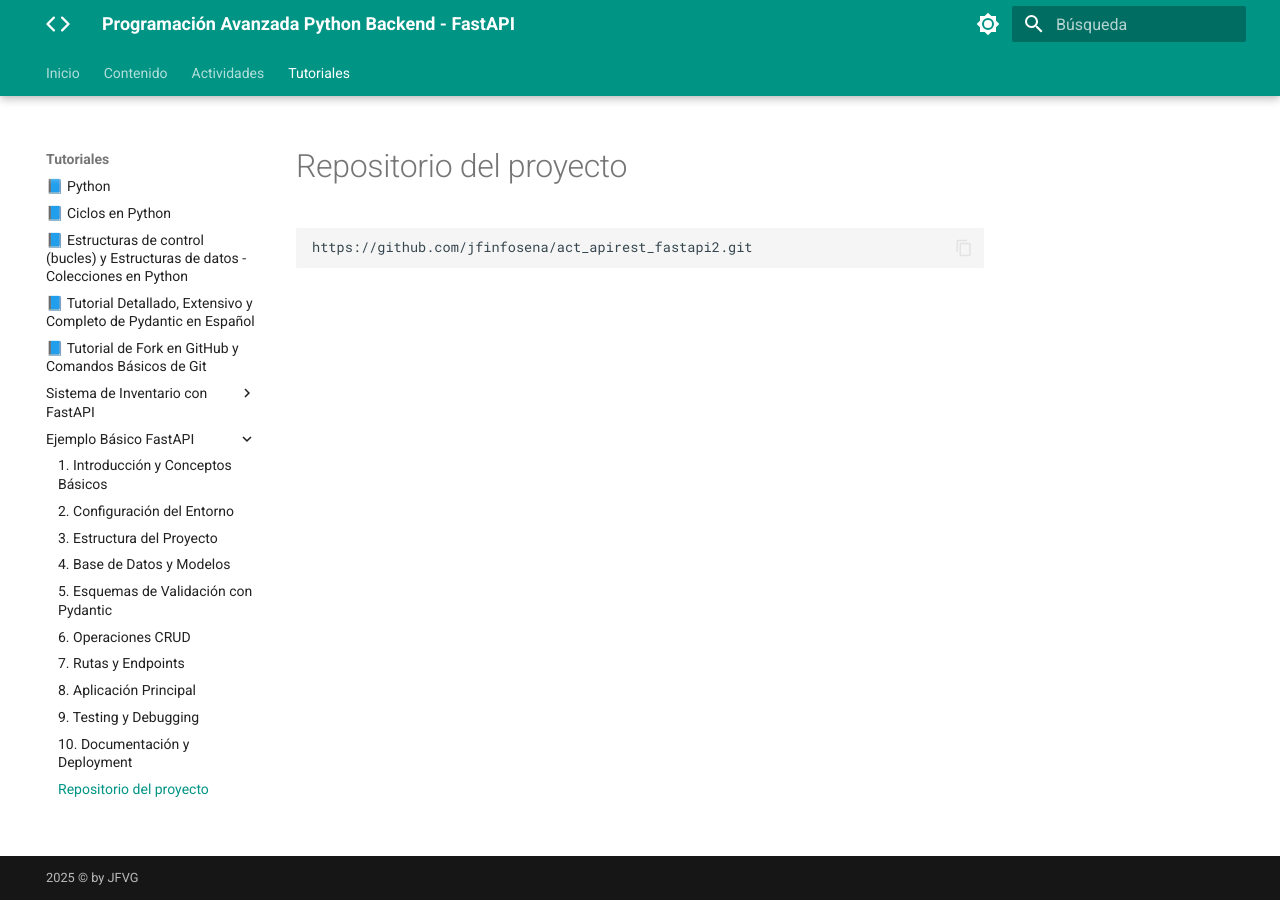
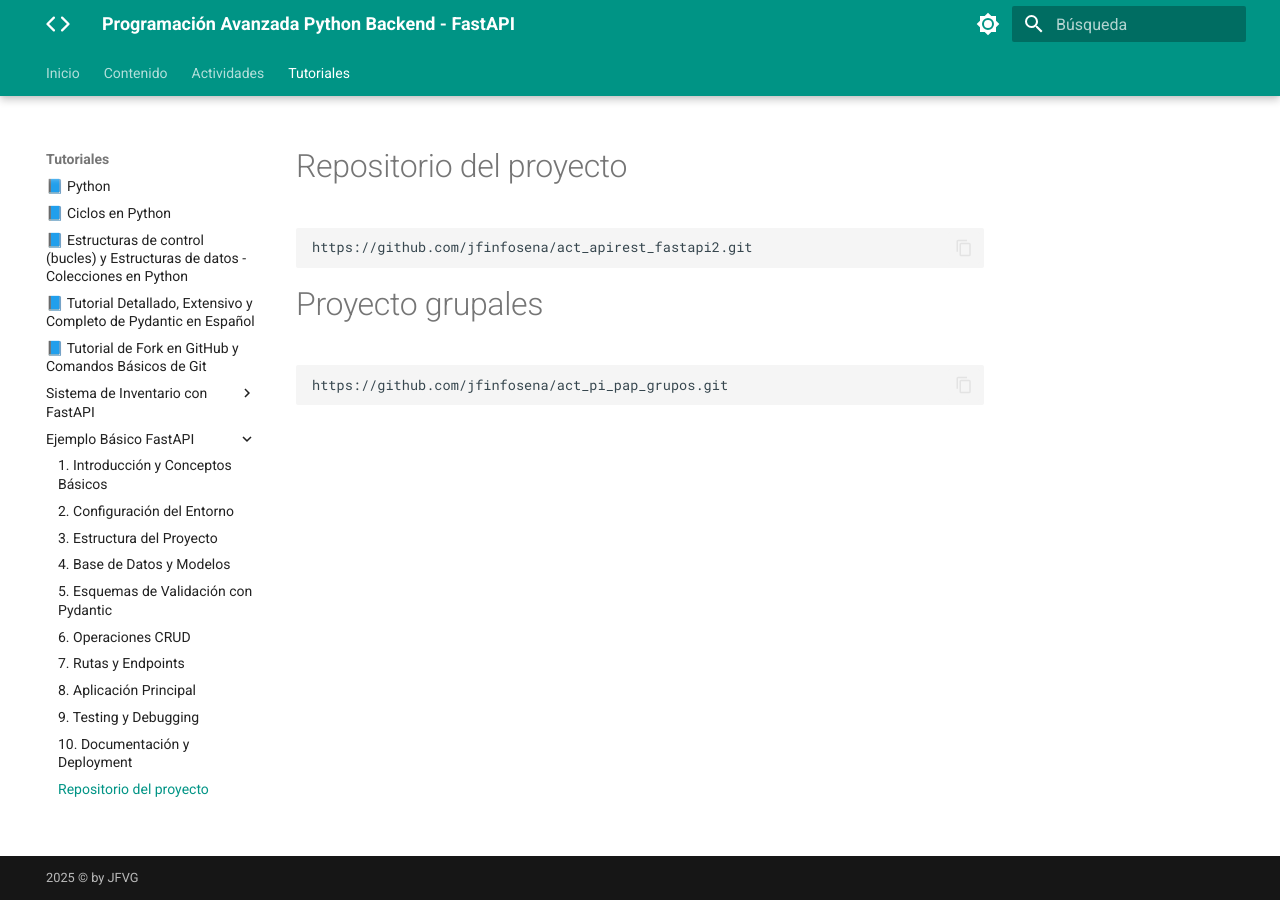
Before and after one commit to jfinfosena/25adso-pap, an MkDocs documentation site: the page built from docs/tutorial/api2/11-Repositorio.md, in a window 1280 px wide. Built offline with MkDocs 1.6.1 and Material for MkDocs 9.7.7, drawn with Linux system fonts in a browser that asks for light colours.

Commit message:
16-09-2025

````diff
--- a/docs/tutorial/api2/11-Repositorio.md
+++ b/docs/tutorial/api2/11-Repositorio.md
@@ -3,3 +3,9 @@
 ```bash
 https://github.com/jfinfosena/act_apirest_fastapi2.git
 ```
+
+# Proyecto grupales
+
+```bash
+https://github.com/jfinfosena/act_pi_pap_grupos.git
+```
````
